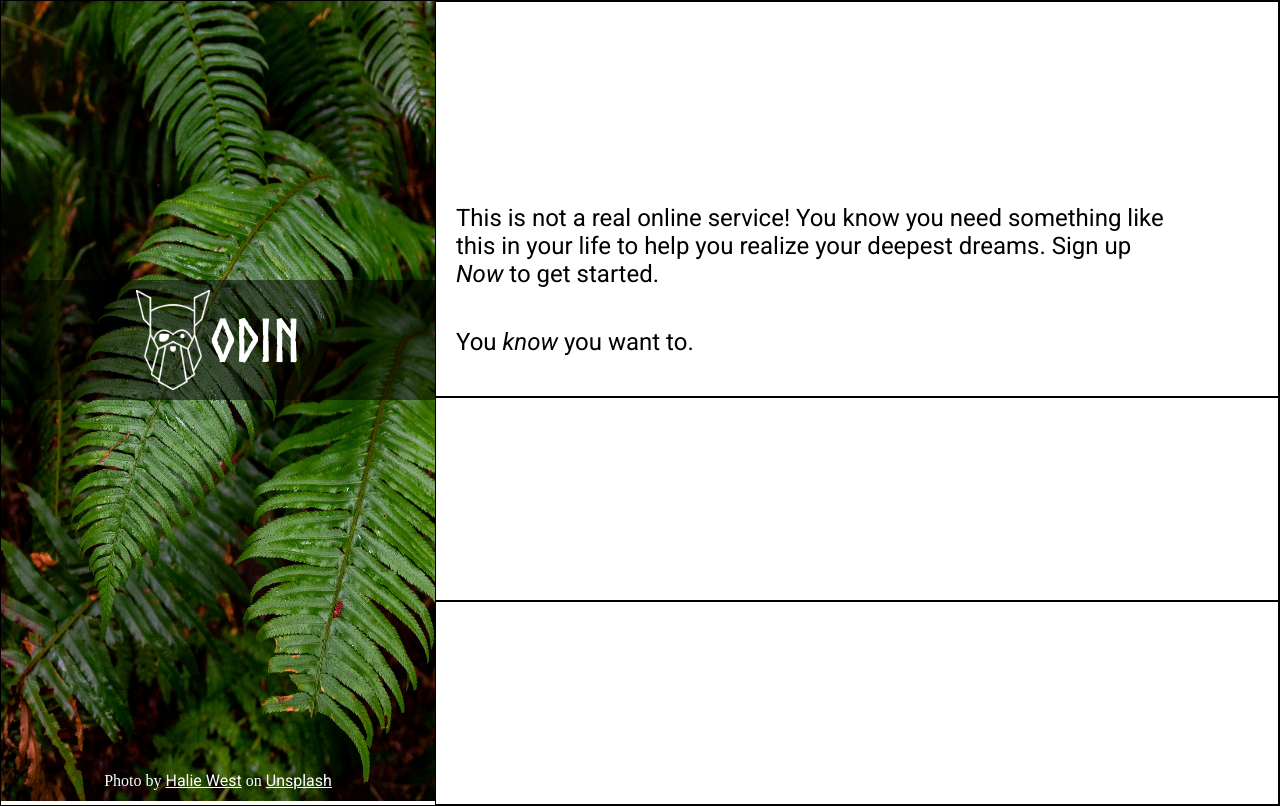
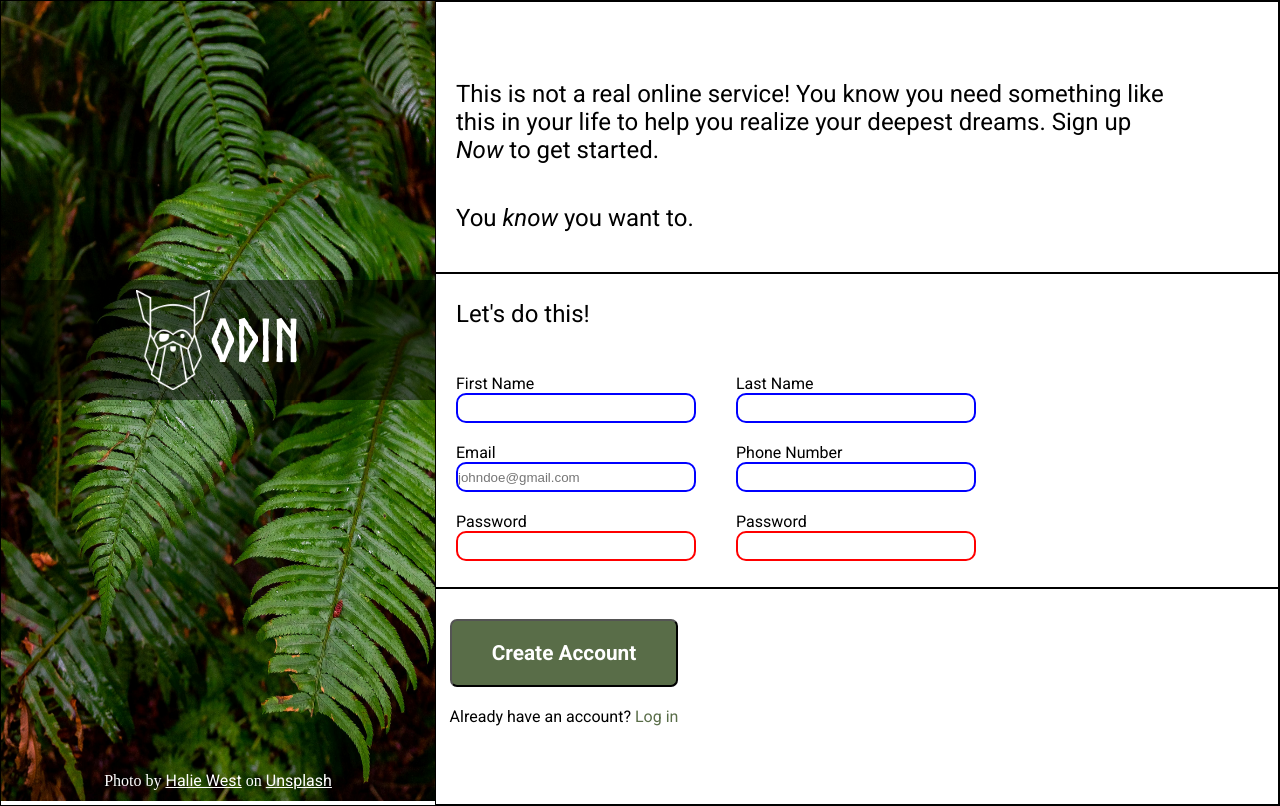
Before and after one commit to IcelandSpar/sign-up-form, a plain HTML site: page index.html in a window 1280 px wide. Drawn offline with Linux system fonts and the light colour scheme.

Commit message:
Add sign up form with requirement styles

```diff
--- a/index.html
+++ b/index.html
@@ -13,7 +13,7 @@
 <div class="page-container">
     <div class="image-container">
         <div class="img-sidebar"><img class="odin-img" src="images/odin-lined.png">Odin</div>
-        <div class ="image-footer">Photo by <a href="https://unsplash.com/@haliewestphoto">Halie West</a> on <a href="https://unsplash.com/photos/green-leaf-plant-in-close-up-photography-25xggax4bSA">Unsplash</a></div>
+        <div class ="image-footer">Photo by <a class ="credit-img" href="https://unsplash.com/@haliewestphoto">Halie West</a> on <a class ="credit-img" href="https://unsplash.com/photos/green-leaf-plant-in-close-up-photography-25xggax4bSA">Unsplash</a></div>
         <img class ="leaf-img" src="images/leaves-for-form.jpg" alt="image of wet green tropical leaves" width="20%" height="auto">
 
 
@@ -23,8 +23,51 @@
             <p>This is not a real online service! You know you need something like this in your life to help you realize your deepest dreams. Sign up <em>Now</em> to get started.</p>
             <p class="bottom-paragraph">You <em>know</em> you want to.</p>
         </div>
-        <div class="section-middle-right"></div>
-        <div class="section-bottom-right"></div>
+        <div class="section-middle-right">
+            <div>
+                <p>Let's do this!</p>
+            </div>
+            <div>
+                <form action="" method="post">
+                <div class="form-container">
+                    <section>
+                        <div class="input-text">
+                            <label for="first_name">First Name</label>
+                            <input type="text" id="first_name" name="first_name">
+                        </div>
+                        <div class="input-text">
+                            <label for="email">Email</label>
+                            <input type="email" id="email" placeholder="johndoe@gmail.com" name="email">
+                        </div>
+                        <div class="input-text">
+                            <label for="password">Password</label>
+                            <input type="tel" id="password" name="password" required>
+                        </div>
+                    </section>
+                    <section>
+                        <div class="input-text">
+                            <label for="last_name">Last Name</label>
+                            <input type="text" id="last_name" name="last_name">
+                        </div>
+                        <div class="input-text">
+                            <label for="phone_number">Phone Number</label>
+                            <input type="tel" id="phone_number" name="phone_number">
+                        </div>
+                        <div class="input-text">
+                            <label for="confirm_password">Password</label>
+                            <input type="tel" id="confirm_password" name="confirm_password" required>
+                        </div>
+                    </section>
+                </div>
+            </div>
+            </form>
+        </div>
+        <div class="section-bottom-right">
+            <div class="button-login-container">
+                <button class="create-account" type="submit">Create Account</button>
+                <p>Already have an account? <a class="login-link">Log in</a></p>
+            </div>
+        </div>
     </div>
 </div>
 </body>
--- a/styles.css
+++ b/styles.css
@@ -38,6 +38,9 @@
 .section-middle-right {
     border: 1px solid black;
     flex-grow: 1;
+    display: flex;
+    flex-direction: column;
+    justify-content: space-evenly;
 }
 .section-bottom-right {
 
@@ -47,11 +50,11 @@
 }
 
 .section-top-right > p {
-margin-bottom: 40px;
-margin-left: 20px;
-margin-right: 100px;
-font-size: 1.5rem;
-font-family: "roboto"
+    margin-bottom: 40px;
+    margin-left: 20px;
+    margin-right: 100px;
+    font-size: 1.5rem;
+    font-family: "roboto"
 }
 .leaf-img {
     height: 100vh;
@@ -88,11 +91,87 @@ font-family: "roboto"
 
 }
 
-a {
+.credit-img {
     color: white;
-    font-family: "roboto"
+    font-family: "roboto";
 }
 
 .odin-img {
     height: 100px;
 }
+
+.section-middle-right p {
+    font-family: "roboto";
+    font-size: 1.5rem;
+    margin-left: 20px;
+}
+
+section {
+    display: flex;
+    flex-direction: column;
+    margin-left: 20px;
+}
+
+.form-container {
+    display: flex;
+    gap: 20px;
+    font-family: "roboto";
+
+}
+
+.input-text {
+    display: flex;
+    flex-direction: column;
+
+    margin-top: 20px;
+}
+
+[type="text"], [type="tel"], [type="email"] {
+    height: 30px;
+    width: 30vh;
+    border-radius: 10px;
+    border: 2px solid gray;
+}
+
+[type="text"]:valid {
+    border: 2px solid blue;
+}
+[type="tel"]:valid {
+    border: 2px solid blue;
+}
+[type="email"]:valid {
+    border: 2px solid blue;
+}
+[type="text"]:invalid {
+    border: 2px solid red;
+}
+[type="tel"]:invalid {
+    border: 2px solid red;
+}
+[type="email"]:invalid {
+    border: 2px solid red;
+}
+
+.button-login-container {
+    display: flex;
+    flex-direction: column;
+    width: 20vw;
+    align-items: center;
+    margin-top: 30px;
+    gap: 20px;
+    font-family: "roboto";
+}
+
+.create-account {
+    background-color: #596D48;
+    border-radius: 7px;
+    padding: 20px 40px;
+    color: white;
+    font-family: "roboto";
+    font-size: 1.3rem;
+    font-weight: bold;
+}
+
+.login-link {
+color: #596D48;
+}
```
